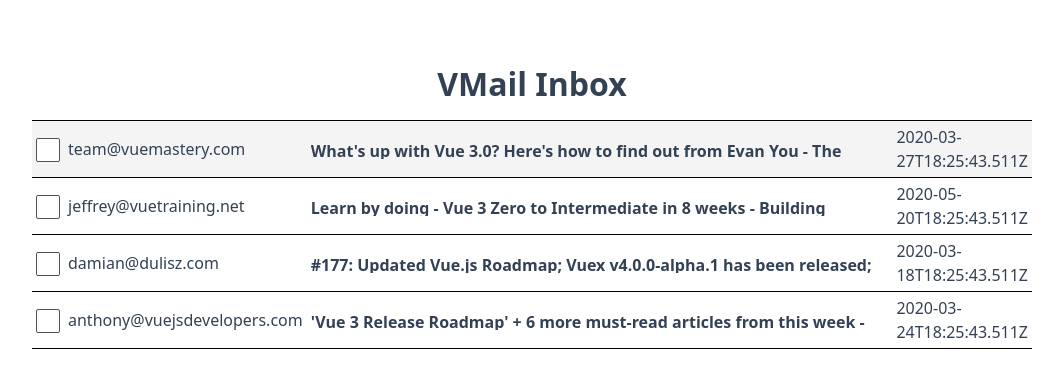
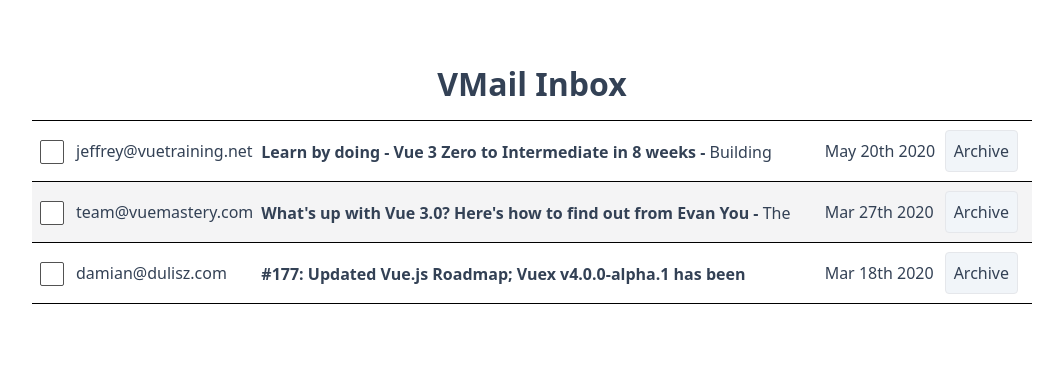
Before and after one commit to anakon73/email.vue, a Vue app: page / in a window 1280 px wide. Shown: the top 388 px of the page, without its empty margins (108-1171 px from the left). Built offline with nearby package versions, Linux system fonts and the light colour scheme.

Commit message:
feat(app): added archive func and filtered by unarchived emails

```diff
--- a/src/App.vue
+++ b/src/App.vue
@@ -1,6 +1,7 @@
 <script setup lang="ts">
 import { type email } from '@/types/emailType'
 import { ref, computed } from 'vue'
+import { format } from 'date-fns'
 
 const emails = ref<email[]>([
   {
@@ -63,6 +64,13 @@
     email.read ? 'bg-zinc-100' : '',
   ]
 })
+
+const sortedEmails = computed(() => {
+  return emails.value.sort((el1, el2) => (el1.sentAt < el2.sentAt ? 1 : -1))
+})
+const unarchivedEmails = computed(() => {
+  return sortedEmails.value.filter((e) => !e.archived)
+})
 </script>
 
 <template>
@@ -71,26 +79,33 @@
   <table class="max-w-[62.5rem] m-auto border-collapse">
     <tbody>
       <tr
-        v-for="email in emails"
+        v-for="email in unarchivedEmails"
         :key="email.id"
         :class="mailClasses(email)"
         @click="email.read = true"
       >
-        <td class="border-b border-t border-black p-1 text-left">
+        <td class="border-b border-t border-black p-2 text-left">
           <input type="checkbox" :class="checkboxClasses" />
         </td>
         <td class="border-b border-t border-black p-1 text-left">
           {{ email.from }}
         </td>
         <td class="border-b border-t border-black p-1 text-left">
-          <p class="max-h-[1.2rem] overflow-y-hidden m-0">
-            <span class="font-bold"
-              >{{ email.subject }} - {{ email.body }}</span
-            >
+          <p class="max-h-[1.4rem] overflow-y-hidden m-0">
+            <span class="font-bold">{{ email.subject }} - </span
+            >{{ email.body }}
           </p>
         </td>
         <td class="w-[7.5rem] border-b border-t border-black p-1 text-left">
-          {{ email.sentAt }}
+          {{ format(new Date(email.sentAt), 'MMM do yyyy') }}
+        </td>
+        <td class="border-b border-t border-black p-1 text-left">
+          <button
+            @click="email.archived = true"
+            class="p-2 rounded mt-[5px] mr-2.5 mb-[5px] border bg-slate-100"
+          >
+            Archive
+          </button>
         </td>
       </tr>
     </tbody>
```
